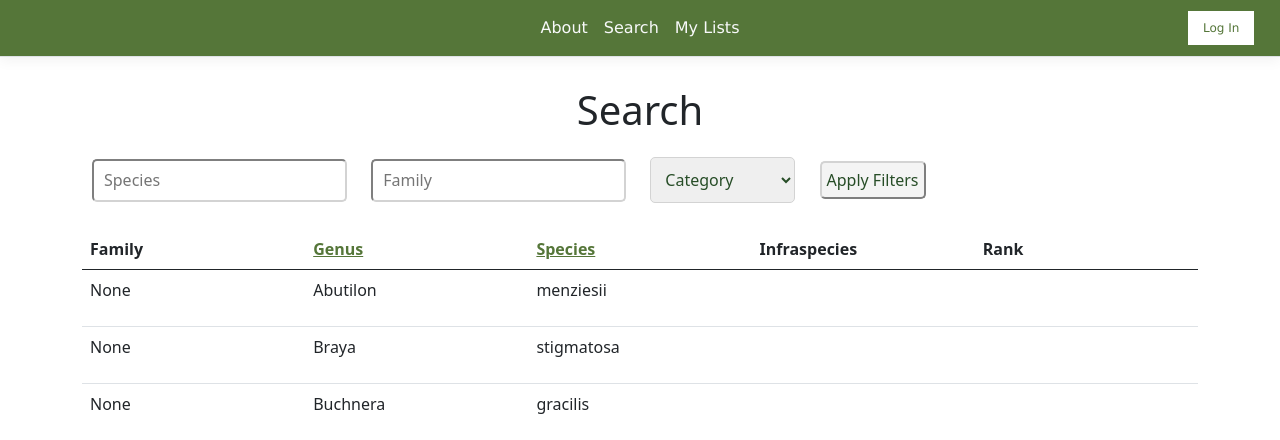
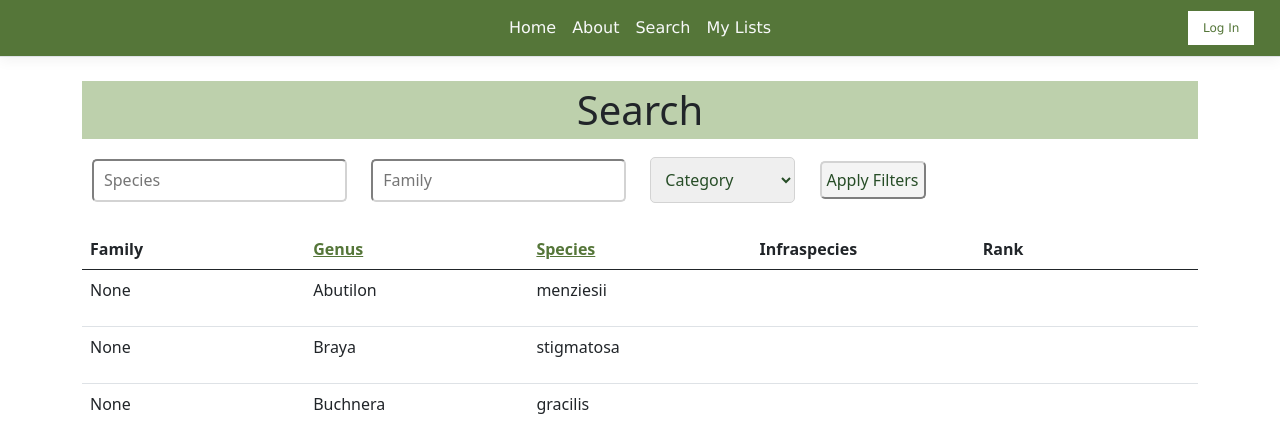
Before and after one commit to reidst/csci340-iseegreen, an ASP.NET Core app: page /Search in a window 1280 px wide. Shown: the top 440 px of the page. Run offline with ASP.NET Core 8, Linux system fonts and the light colour scheme; data comes from the database, SQL or seed files in the repository; style sheets or scripts are compiled from the project's sources.

Commit message:
home button + home scaling fixed

```diff
--- a/Pages/Search/Index.cshtml
+++ b/Pages/Search/Index.cshtml
@@ -6,7 +6,10 @@
 }
 <br>
 
+<div id="header_box">
 <h1 id="search_heading">Search</h1>
+</div>
+
 <form>
     <p>
         <input type="text" placeholder="Species" asp-for="SearchString" />
--- a/Pages/Shared/_Layout.cshtml
+++ b/Pages/Shared/_Layout.cshtml
@@ -18,6 +18,9 @@
                 </button>
                 <div class="navbar-collapse collapse d-sm-inline-flex justify-content-between">
                     <ul class="navbar-nav bg-#486034 flex-grow-1 justify-content-center">
+                        <li class="nav-item" id="homenav">
+                            <a class="nav-link text-light" asp-area="" asp-page="/Index">Home</a>
+                        </li>
                         <li class="nav-item">
                             <a class="nav-link text-light" asp-area="" asp-page="/About">About</a>
                         </li>
--- a/wwwroot/css/site.css
+++ b/wwwroot/css/site.css
@@ -122,8 +122,9 @@ footer {
   position: absolute;
   left: 100px;
   top: 100px;
-  width: 352px;
-  height: 268px;
+  width: 30%;
+  min-width: 300px;
+  height: 30%;
   padding: 8px 8px 8px 8px;
   opacity: 87%;
   background: var(--colormain);
@@ -394,3 +395,9 @@ input[type=submit]:hover {
   background-color: var(--colormain);
   border-color: var(--colormain);
 }
+
+#header_box {
+  background-color: #bdd0ac;
+  width:100%;
+  height: auto;
+}
```
